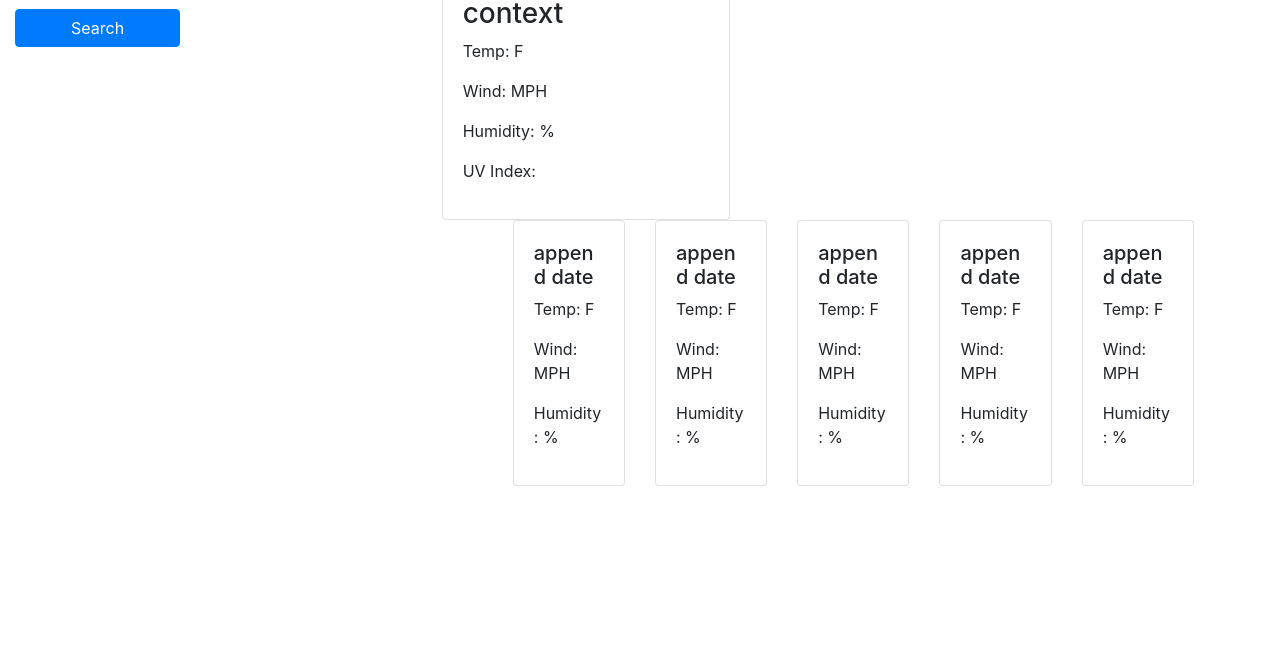
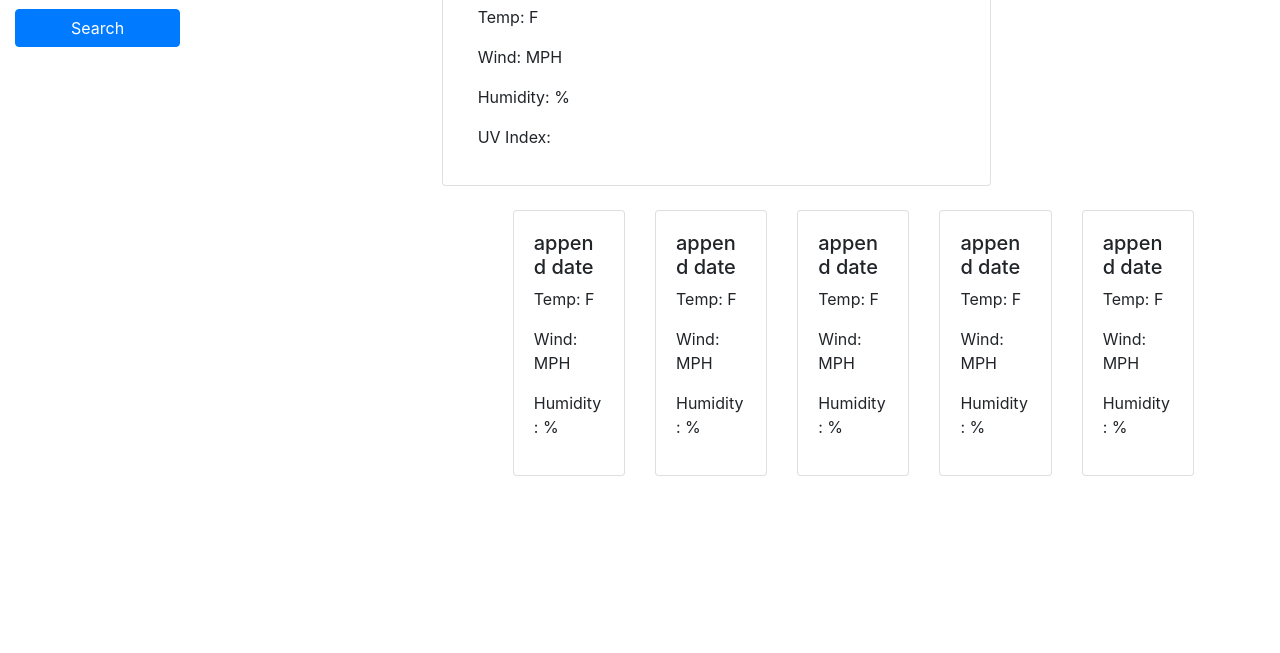
Before and after one commit to Jordan1570/weather-dashboard, a plain HTML site: page index.html in a window 1280 px wide. Shown: the part 147-800 px from the top of the page. Drawn offline with nearby package versions, Linux system fonts and the light colour scheme.

```diff
--- a/index.html
+++ b/index.html
@@ -34,8 +34,8 @@
 
                     <div class='row'>
                         <!--current weather-->
-                        <div class='col-2'>
-                            <div class="card" style="width: 18rem;">
+                        <div class='col-sm mb-4'>
+                            <div class="card col-sm-8">
                                 <div class="card-body">
                                     <h3> <span id='searchedCityName'></span>append city name with data as text context
                                     </h3>
@@ -47,6 +47,7 @@
                             </div>
                         </div>
                     </div>
+
                     <div class="row">
 
                         <!--Five Day future forecast-->
@@ -112,8 +113,6 @@
                         </div>
 
 
-                        <!--future forecast-->
-
 
 
                     </div>
--- a/script.js
+++ b/script.js
@@ -1,4 +1,5 @@
 var oneCallWeatherApiKey = '233ffcffa8f1bf8f0bb644310cc67c5a';
+var weatherDisplayKey = '013fa777140808cec57cca3ec4f1c8d8';
 
 //on click event listener that grabs value of city input
 $("#searchBtn").on('click', function () {
@@ -6,7 +7,7 @@ $("#searchBtn").on('click', function () {
   var cityInput = $('#cityInput').val()
   //  build url string + api call
   var longLatUrl = `https://api.openweathermap.org/data/2.5/weather?q=${cityInput}&appid=${oneCallWeatherApiKey}`
-  //var oneCallApi = `https://api.openweathermap.org/data/2.5/onecall?lat=${lat}&lon=${lon}&appid=${oneCallWeatherApiKey}`
+  //var oneCallApi = `https://api.openweathermap.org/data/2.5/onecall?lat=${lat}&lon=${lon}&appid=${weatherDisplayKey}`
 
 
   fetch(longLatUrl) //longitude and latitude api
```
Also changed, not shown: 1 other file.
